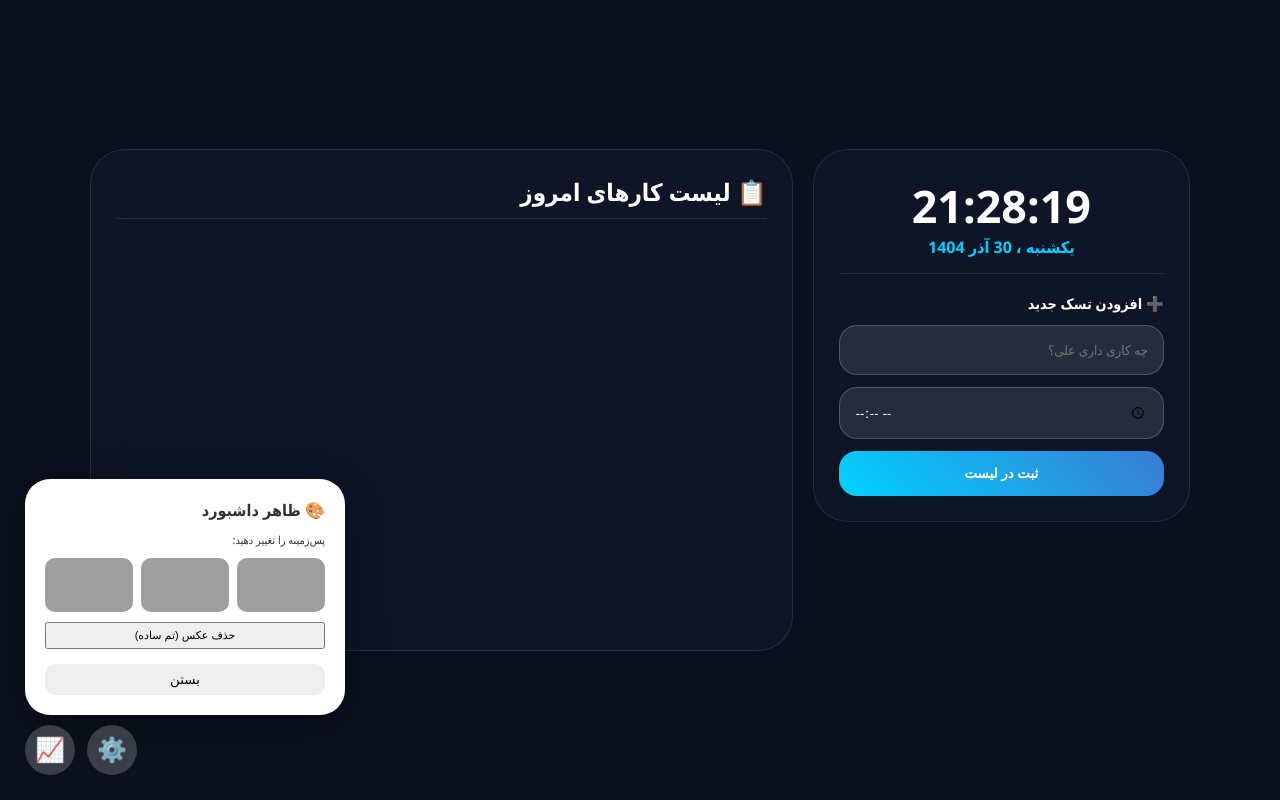
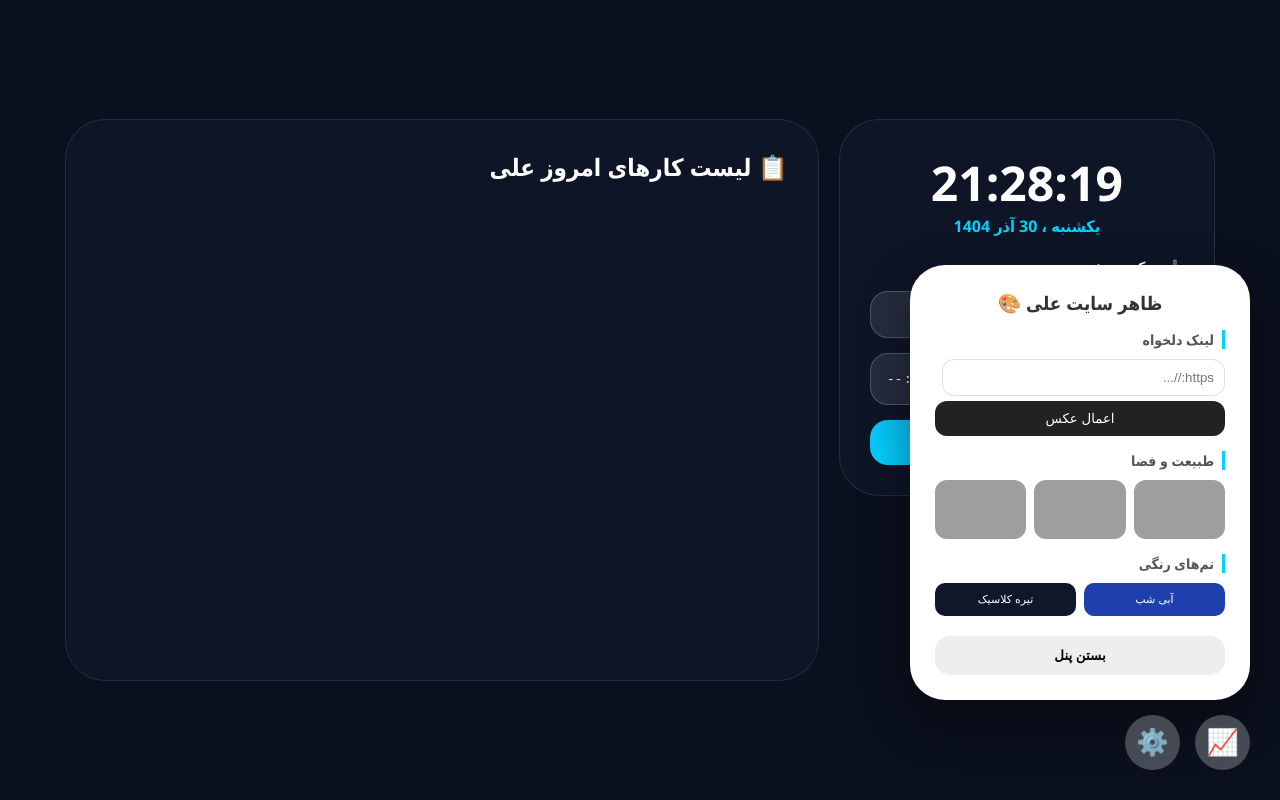
Before and after one commit to alisdbxhh2019-lgtm/my-tasks, a plain HTML site: page index.html in a window 1280 px wide. Both pictures are taken after a click on the button "⚙️". Drawn offline with nearby package versions, Linux system fonts and the light colour scheme; grey boxes are pictures that could not be loaded.

Commit message:
Update index.html

```diff
--- a/index.html
+++ b/index.html
@@ -3,7 +3,7 @@
 <head>
     <meta charset="UTF-8">
     <meta name="viewport" content="width=device-width, initial-scale=1.0">
-    <title>داشبورد تسک‌مستر علی 🐼</title>
+    <title>داشبورد پاندایی علی 🐼</title>
     <link rel="icon" href="https://img.icons8.com/plasticine/100/panda.png" type="image/png">
     <script src="https://cdn.jsdelivr.net/npm/chart.js"></script>
     <style>
@@ -12,7 +12,7 @@
             --secondary: #3a7bd5;
             --success: #4ade80;
             --danger: #ff4757;
-            --glass: rgba(15, 23, 42, 0.75);
+            --glass: rgba(15, 23, 42, 0.8);
         }
 
         body {
@@ -29,159 +29,139 @@
             background: rgba(0, 0, 0, 0.3); z-index: -1;
         }
 
-        /* چیدمان اصلی دو بخشی */
         .main-wrapper {
-            display: flex;
-            gap: 20px;
-            width: 95%;
-            max-width: 1100px;
-            padding: 20px;
-            flex-wrap: wrap; /* برای سازگاری با موبایل */
-            justify-content: center;
+            display: flex; gap: 20px; width: 95%; max-width: 1150px;
+            padding: 20px; flex-wrap: wrap; justify-content: center;
         }
 
-        /* منوی سمت چپ (کوچک‌تر - کنترل) */
+        /* پنل سمت چپ - کوچک */
         .side-panel {
-            flex: 1;
-            min-width: 300px;
-            background: var(--glass);
-            backdrop-filter: blur(20px);
-            border-radius: 35px;
-            padding: 25px;
-            border: 1px solid rgba(255,255,255,0.1);
-            color: white;
-            display: flex;
-            flex-direction: column;
-            gap: 20px;
-            height: fit-content;
+            flex: 1; min-width: 300px; background: var(--glass);
+            backdrop-filter: blur(25px); border-radius: 40px;
+            padding: 30px; border: 1px solid rgba(255,255,255,0.1);
+            color: white; height: fit-content;
         }
 
-        /* منوی سمت راست (بزرگ‌تر - لیست تسک‌ها) */
+        /* پنل سمت راست - بزرگ */
         .content-panel {
-            flex: 2;
-            min-width: 350px;
-            background: var(--glass);
-            backdrop-filter: blur(20px);
-            border-radius: 35px;
-            padding: 25px;
-            border: 1px solid rgba(255,255,255,0.1);
-            color: white;
-            min-height: 450px;
+            flex: 2.2; min-width: 350px; background: var(--glass);
+            backdrop-filter: blur(25px); border-radius: 40px;
+            padding: 30px; border: 1px solid rgba(255,255,255,0.1);
+            color: white; min-height: 500px;
         }
 
-        /* استایل ساعت و تاریخ */
-        .info-bar { text-align: center; border-bottom: 1px solid rgba(255,255,255,0.1); padding-bottom: 15px; }
-        #digital-clock { font-size: 2.8rem; font-weight: 800; display: block; color: white; }
-        #date-persian { color: var(--primary); font-weight: bold; font-size: 1rem; }
+        /* استایل‌های ساعت و ورودی */
+        #digital-clock { font-size: 3rem; font-weight: 800; display: block; text-align: center; }
+        #date-persian { color: var(--primary); display: block; text-align: center; margin-bottom: 20px; font-weight: bold; }
 
-        /* باکس ورودی */
-        .input-box { display: flex; flex-direction: column; gap: 12px; }
+        .input-box { display: flex; flex-direction: column; gap: 15px; }
         input {
             padding: 15px; border-radius: 18px; border: 1px solid rgba(255,255,255,0.2);
-            background: rgba(255,255,255,0.1); color: white; outline: none; font-family: inherit;
+            background: rgba(255,255,255,0.1); color: white; outline: none;
         }
         button#add-btn {
             padding: 15px; border-radius: 18px; border: none;
             background: linear-gradient(45deg, var(--primary), var(--secondary));
             color: white; font-weight: bold; cursor: pointer; transition: 0.3s;
         }
-        button#add-btn:hover { transform: scale(1.02); box-shadow: 0 0 20px rgba(0,210,255,0.3); }
 
         /* لیست تسک‌ها */
-        h2.panel-title { margin-top: 0; font-size: 1.5rem; display: flex; align-items: center; gap: 10px; border-bottom: 1px solid rgba(255,255,255,0.1); padding-bottom: 10px; }
-        ul { list-style: none; padding: 0; display: grid; grid-template-columns: repeat(auto-fill, minmax(250px, 1fr)); gap: 15px; }
+        ul { list-style: none; padding: 0; display: grid; grid-template-columns: repeat(auto-fill, minmax(280px, 1fr)); gap: 15px; }
         li {
-            background: rgba(255, 255, 255, 0.08);
-            padding: 18px; border-radius: 22px; display: flex;
-            justify-content: space-between; align-items: center; border-right: 6px solid var(--primary);
-            transition: 0.3s;
+            background: rgba(255, 255, 255, 0.08); padding: 20px; border-radius: 25px;
+            display: flex; justify-content: space-between; align-items: center; border-right: 6px solid var(--primary);
         }
-        .completed { opacity: 0.4; text-decoration: line-through; border-right-color: var(--success); }
+        .completed { opacity: 0.3; text-decoration: line-through; border-right-color: var(--success); }
 
-        /* دکمه‌های شناور تنظیمات و نمودار */
-        .controls { position: fixed; bottom: 25px; left: 25px; display: flex; gap: 12px; z-index: 100; }
+        /* دکمه‌های کنترل ثابت */
+        .controls { position: fixed; bottom: 30px; right: 30px; display: flex; gap: 15px; z-index: 1000; }
         .icon-btn {
-            width: 50px; height: 50px; border-radius: 50%; border: none;
-            background: rgba(255,255,255,0.2); color: white; font-size: 24px;
-            cursor: pointer; backdrop-filter: blur(10px); display: flex; justify-content: center; align-items: center; transition: 0.3s;
+            width: 55px; height: 55px; border-radius: 50%; border: none;
+            background: rgba(255,255,255,0.25); color: white; font-size: 26px;
+            cursor: pointer; backdrop-filter: blur(15px); display: flex; justify-content: center; align-items: center; transition: 0.3s;
         }
-        .icon-btn:hover { background: var(--primary); transform: rotate(15deg); }
 
-        /* استایل پنل‌های پاپ‌آپ */
-        .popup-panel {
+        /* پنل تنظیمات زیبای قبلی (بازگشت به حالت اول) */
+        .settings-panel {
+            position: fixed; bottom: 100px; right: -350px;
+            width: 290px; background: white; padding: 25px; border-radius: 35px;
+            box-shadow: 0 20px 50px rgba(0,0,0,0.4); transition: 0.5s;
+            z-index: 999; color: #333; max-height: 75vh; overflow-y: auto;
+        }
+        .settings-panel.active { right: 30px; }
+        .section-title { font-size: 14px; font-weight: bold; margin: 15px 0 10px; color: #555; border-right: 3px solid var(--primary); padding-right: 8px; }
+        .bg-grid { display: grid; grid-template-columns: repeat(3, 1fr); gap: 8px; }
+        .bg-thumb { height: 55px; border-radius: 12px; cursor: pointer; background-size: cover; transition: 0.2s; border: 2px solid transparent; }
+        .bg-thumb:hover { transform: scale(1.1); border-color: var(--primary); }
+
+        /* پنل نمودار */
+        .chart-panel {
             position: fixed; top: 50%; left: 50%; transform: translate(-50%, -50%) scale(0.9);
-            width: 90%; max-width: 450px; background: white;
-            padding: 25px; border-radius: 35px; box-shadow: 0 30px 60px rgba(0,0,0,0.5);
-            z-index: 1000; color: #333; display: none; opacity: 0; transition: 0.3s;
+            width: 90%; max-width: 500px; background: white; padding: 30px; border-radius: 40px;
+            z-index: 2000; color: #333; display: none; opacity: 0; transition: 0.4s;
         }
-        .popup-panel.active { display: block; opacity: 1; transform: translate(-50%, -50%) scale(1); }
+        .chart-panel.active { display: block; opacity: 1; transform: translate(-50%, -50%) scale(1); }
 
-        .settings-panel {
-            position: fixed; bottom: 85px; left: 25px;
-            width: 280px; background: white; padding: 20px; border-radius: 25px;
-            box-shadow: 0 10px 40px rgba(0,0,0,0.3); transition: 0.4s; z-index: 99; color: #333;
-            max-height: 60vh; overflow-y: auto; display: none;
-        }
-        .settings-panel.active { display: block; }
-        .bg-grid { display: grid; grid-template-columns: repeat(3, 1fr); gap: 8px; margin-top: 10px;}
-        .bg-thumb { height: 50px; border-radius: 10px; cursor: pointer; background-size: cover; border: 2px solid transparent; }
-
-        @media (max-width: 800px) {
+        @media (max-width: 900px) {
             .main-wrapper { flex-direction: column; }
             .side-panel, .content-panel { width: 100%; min-width: unset; }
-            ul { grid-template-columns: 1fr; }
         }
     </style>
 </head>
 <body>
 
 <div class="controls">
-    <button class="icon-btn" onclick="toggleSettings()" title="تنظیمات">⚙️</button>
-    <button class="icon-btn" onclick="toggleChart()" title="نمودار عملکرد">📈</button>
+    <button class="icon-btn" onclick="toggleChart()">📈</button>
+    <button class="icon-btn" onclick="toggleSettings()">⚙️</button>
+</div>
+
+<div class="settings-panel" id="settingsPanel">
+    <h3 style="margin:0; text-align:center;">ظاهر سایت علی 🎨</h3>
+    <div class="section-title">لینک دلخواه</div>
+    <input type="text" id="bgUrlInput" placeholder="https://..." style="width:90%; color:black; border:1px solid #ddd; padding:10px; border-radius:12px; margin-bottom:5px;">
+    <button onclick="setCustomBg()" style="width:100%; padding:10px; background:#222; color:white; border:none; border-radius:12px; cursor:pointer;">اعمال عکس</button>
+
+    <div class="section-title">طبیعت و فضا</div>
+    <div class="bg-grid">
+        <div class="bg-thumb" style="background-image:url('https://images.unsplash.com/photo-1464822759023-fed622ff2c3b?w=150')" onclick="changeBg('url(\'https://images.unsplash.com/photo-1464822759023-fed622ff2c3b?q=80&w=2070\')')"></div>
+        <div class="bg-thumb" style="background-image:url('https://images.unsplash.com/photo-1451187580459-43490279c0fa?w=150')" onclick="changeBg('url(\'https://images.unsplash.com/photo-1451187580459-43490279c0fa?q=80&w=2072\')')"></div>
+        <div class="bg-thumb" style="background-image:url('https://images.unsplash.com/photo-1534796636912-3b95b3ab5986?w=150')" onclick="changeBg('url(\'https://images.unsplash.com/photo-1534796636912-3b95b3ab5986?q=80&w=2071\')')"></div>
+    </div>
+
+    <div class="section-title">تم‌های رنگی</div>
+    <div style="display:grid; grid-template-columns: 1fr 1fr; gap:8px;">
+        <button onclick="changeBg('linear-gradient(135deg, #1e3a8a, #1e40af)')" style="background:#1e40af; color:white; border:none; padding:10px; border-radius:10px; cursor:pointer; font-size:11px;">آبی شب</button>
+        <button onclick="changeBg('linear-gradient(135deg, #0f172a, #1e293b)')" style="background:#0f172a; color:white; border:none; padding:10px; border-radius:10px; cursor:pointer; font-size:11px;">تیره کلاسیک</button>
+    </div>
+    <button onclick="toggleSettings()" style="width:100%; margin-top:20px; padding:12px; background:#eee; border:none; border-radius:15px; cursor:pointer; font-weight:bold;">بستن پنل</button>
+</div>
+
+<div class="chart-panel" id="chartPanel">
+    <h3 style="text-align:center">تحلیل عملکرد 🐼</h3>
+    <canvas id="performanceChart"></canvas>
+    <button onclick="toggleChart()" style="width:100%; margin-top:15px; padding:12px; border:none; border-radius:15px; background:#333; color:white; cursor:pointer;">بازگشت</button>
 </div>
 
 <div class="main-wrapper" id="mainWrapper">
     <div class="side-panel">
-        <div class="info-bar">
-            <span id="digital-clock">00:00:00</span>
-            <span id="date-persian">...</span>
-        </div>
-
+        <span id="digital-clock">00:00:00</span>
+        <span id="date-persian">...</span>
         <div class="input-box">
-            <label style="font-weight: bold; font-size: 0.9rem;">➕ افزودن تسک جدید</label>
+            <label style="font-weight:bold; font-size:14px;">➕ تسک جدید:</label>
             <input type="text" id="taskInput" placeholder="چه کاری داری علی؟">
             <input type="time" id="timeInput">
-            <button id="add-btn">ثبت در لیست</button>
+            <button id="add-btn">افزودن به لیست</button>
         </div>
     </div>
 
     <div class="content-panel">
-        <h2 class="panel-title">📋 لیست کارهای امروز</h2>
+        <h2 style="margin-top:0;">📋 لیست کارهای امروز علی</h2>
         <ul id="taskList"></ul>
     </div>
 </div>
 
-<div class="popup-panel" id="chartPanel">
-    <h3 style="text-align:center">تحلیل عملکرد شما 🐼</h3>
-    <canvas id="performanceChart"></canvas>
-    <button onclick="toggleChart()" style="width:100%; margin-top:15px; padding:10px; border:none; border-radius:12px; background:#333; color:white; cursor:pointer;">بستن</button>
-</div>
-
-<div class="settings-panel" id="settingsPanel">
-    <h4 style="margin:0">🎨 ظاهر داشبورد</h4>
-    <p style="font-size: 11px;">پس‌زمینه را تغییر دهید:</p>
-    <div class="bg-grid">
-        <div class="bg-thumb" style="background-image:url('https://images.unsplash.com/photo-1464822759023-fed622ff2c3b?w=100')" onclick="changeBg('url(\'https://images.unsplash.com/photo-1464822759023-fed622ff2c3b?q=80&w=2070\')')"></div>
-        <div class="bg-thumb" style="background-image:url('https://images.unsplash.com/photo-1451187580459-43490279c0fa?w=100')" onclick="changeBg('url(\'https://images.unsplash.com/photo-1451187580459-43490279c0fa?q=80&w=2072\')')"></div>
-        <div class="bg-thumb" style="background-image:url('https://images.unsplash.com/photo-1534796636912-3b95b3ab5986?w=100')" onclick="changeBg('url(\'https://images.unsplash.com/photo-1534796636912-3b95b3ab5986?q=80&w=2071\')')"></div>
-    </div>
-    <button onclick="changeBg('linear-gradient(135deg, #0f172a 0%, #1e293b 100%)')" style="width:100%; margin-top:10px; font-size:11px; padding:5px; cursor:pointer;">حذف عکس (تم ساده)</button>
-    <button onclick="toggleSettings()" style="width:100%; margin-top:15px; padding:8px; border-radius:10px; border:none; background:#eee; cursor:pointer;">بستن</button>
-</div>
-
 <script>
     let myChart = null;
-
     function updateDateTime() {
         const now = new Date();
         document.getElementById('digital-clock').innerText = now.toLocaleTimeString('en-US', { hour12: false });
@@ -191,11 +171,7 @@
     }
     setInterval(updateDateTime, 1000); updateDateTime();
 
-    function toggleSettings() {
-        const s = document.getElementById('settingsPanel');
-        s.style.display = (s.style.display === 'block') ? 'none' : 'block';
-    }
-
+    function toggleSettings() { document.getElementById('settingsPanel').classList.toggle('active'); }
     function toggleChart() {
         const panel = document.getElementById('chartPanel');
         panel.classList.toggle('active');
@@ -204,50 +180,46 @@
     }
 
     function syncHistory() {
-        const tasks = JSON.parse(localStorage.getItem('ali_dash_tasks') || '[]');
-        let score = 0;
-        tasks.forEach(t => score += t.completed ? 10 : -5);
+        const tasks = JSON.parse(localStorage.getItem('ali_final_tasks_v2') || '[]');
+        let score = 0; tasks.forEach(t => score += t.completed ? 10 : -5);
         let finalPercent = Math.max(0, Math.min(100, 50 + score));
-        let history = JSON.parse(localStorage.getItem('ali_dash_history') || '{}');
+        let history = JSON.parse(localStorage.getItem('ali_final_history_v2') || '{}');
         history[new Date().toLocaleDateString('fa-IR')] = finalPercent;
-        localStorage.setItem('ali_dash_history', JSON.stringify(history));
+        localStorage.setItem('ali_final_history_v2', JSON.stringify(history));
     }
 
     function renderChart() {
         syncHistory();
-        const history = JSON.parse(localStorage.getItem('ali_dash_history') || '{}');
+        const history = JSON.parse(localStorage.getItem('ali_final_history_v2') || '{}');
         const ctx = document.getElementById('performanceChart').getContext('2d');
         if (myChart) myChart.destroy();
         myChart = new Chart(ctx, {
             type: 'line',
-            data: {
-                labels: Object.keys(history),
-                datasets: [{ data: Object.values(history), borderColor: '#00d2ff', tension: 0.4, fill: true, backgroundColor: 'rgba(0, 210, 255, 0.1)' }]
-            },
+            data: { labels: Object.keys(history), datasets: [{ data: Object.values(history), borderColor: '#00d2ff', tension: 0.4, fill: true, backgroundColor: 'rgba(0, 210, 255, 0.1)' }] },
             options: { scales: { y: { min: 0, max: 100 } }, plugins: { legend: { display: false } } }
         });
     }
 
     function changeBg(style) {
         document.body.style.background = style.includes('url') ? `${style} center/cover no-repeat fixed` : style;
-        localStorage.setItem('ali_dash_bg', style);
+        localStorage.setItem('ali_final_bg_v2', style);
     }
+    function setCustomBg() { const url = document.getElementById('bgUrlInput').value; if(url) changeBg(`url('${url}')`); }
 
     const taskInput = document.getElementById('taskInput');
     const timeInput = document.getElementById('timeInput');
     const taskList = document.getElementById('taskList');
 
     window.onload = () => {
-        const savedBg = localStorage.getItem('ali_dash_bg'); if(savedBg) changeBg(savedBg);
-        const tasks = JSON.parse(localStorage.getItem('ali_dash_tasks') || '[]');
+        const savedBg = localStorage.getItem('ali_final_bg_v2'); if(savedBg) changeBg(savedBg);
+        const tasks = JSON.parse(localStorage.getItem('ali_final_tasks_v2') || '[]');
         tasks.forEach(createTaskElement);
     };
 
     document.getElementById('add-btn').addEventListener('click', () => {
         if (!taskInput.value.trim()) return;
         const task = { text: taskInput.value, time: timeInput.value || "--:--", completed: false, id: Date.now() };
-        createTaskElement(task);
-        saveLocal(task); syncHistory();
+        createTaskElement(task); saveLocal(task); syncHistory();
         taskInput.value = ''; timeInput.value = '';
     });
 
@@ -255,7 +227,7 @@
         const li = document.createElement('li');
         if (task.completed) li.classList.add('completed');
         li.innerHTML = `
-            <div style="cursor:pointer" onclick="toggleTask(${task.id}, this)">
+            <div onclick="toggleTask(${task.id}, this)" style="cursor:pointer">
                 <div style="font-weight:bold;">${task.text}</div>
                 <div style="font-size:0.8rem; color:var(--primary);">⏰ ${task.time}</div>
             </div>
@@ -265,25 +237,23 @@
     }
 
     function saveLocal(t) {
-        let tasks = JSON.parse(localStorage.getItem('ali_dash_tasks') || '[]');
-        tasks.push(t);
-        localStorage.setItem('ali_dash_tasks', JSON.stringify(tasks));
+        let tasks = JSON.parse(localStorage.getItem('ali_final_tasks_v2') || '[]');
+        tasks.push(t); localStorage.setItem('ali_final_tasks_v2', JSON.stringify(tasks));
     }
 
     function toggleTask(id, el) {
-        const parent = el.closest('li');
-        parent.classList.toggle('completed');
-        let tasks = JSON.parse(localStorage.getItem('ali_dash_tasks'));
+        el.parentElement.classList.toggle('completed');
+        let tasks = JSON.parse(localStorage.getItem('ali_final_tasks_v2'));
         tasks.forEach(t => { if(t.id === id) t.completed = !t.completed; });
-        localStorage.setItem('ali_dash_tasks', JSON.stringify(tasks));
+        localStorage.setItem('ali_final_tasks_v2', JSON.stringify(tasks));
         syncHistory();
     }
 
     function deleteTask(id, el) {
-        el.closest('li').remove();
-        let tasks = JSON.parse(localStorage.getItem('ali_dash_tasks'));
+        el.parentElement.remove();
+        let tasks = JSON.parse(localStorage.getItem('ali_final_tasks_v2'));
         tasks = tasks.filter(t => t.id !== id);
-        localStorage.setItem('ali_dash_tasks', JSON.stringify(tasks));
+        localStorage.setItem('ali_final_tasks_v2', JSON.stringify(tasks));
         syncHistory();
     }
 </script>
```
